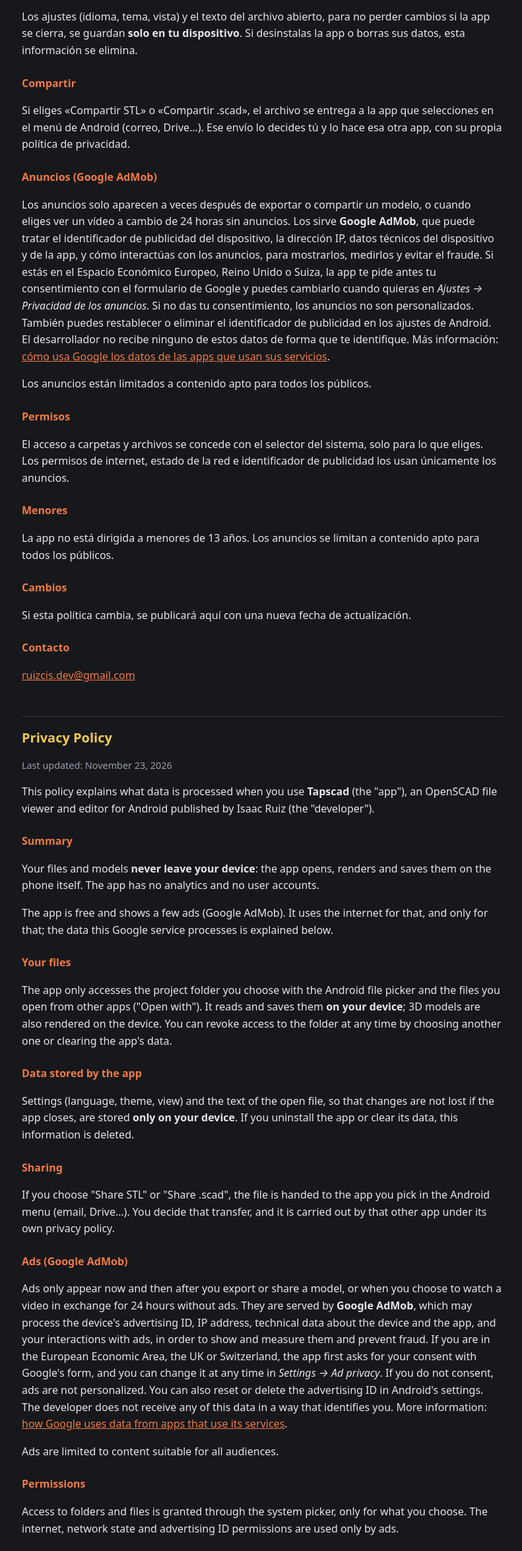
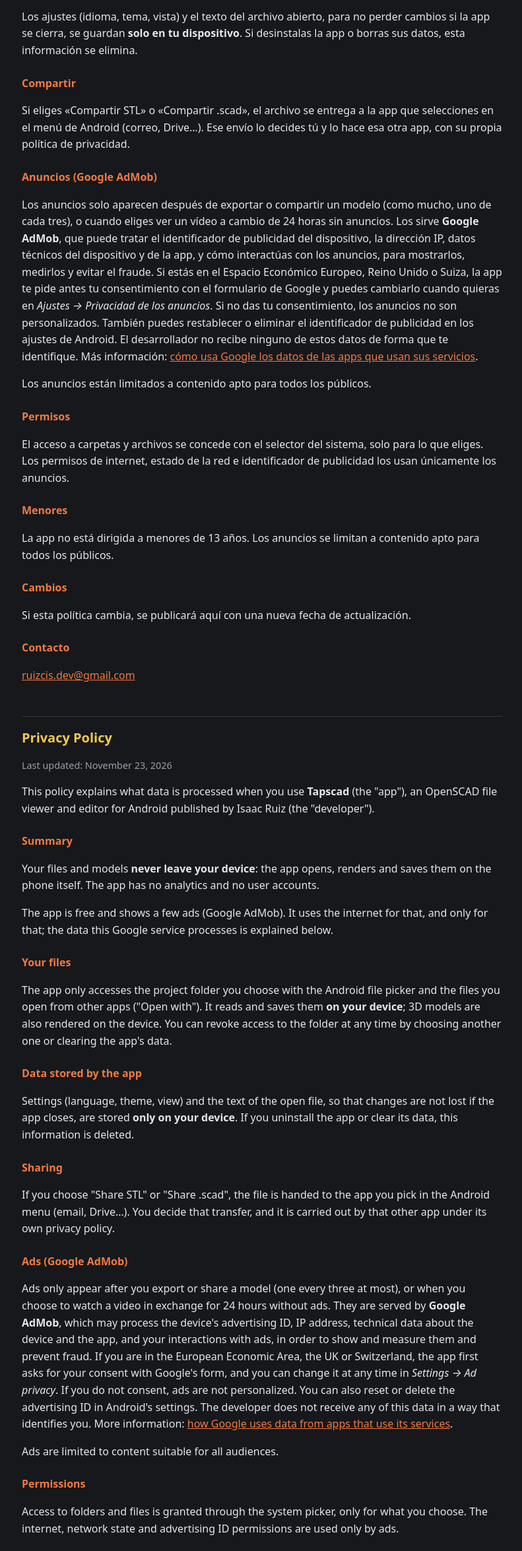
Before and after one commit to isaacdeveloper/isaacdeveloper.github.io, a plain HTML site: page tapscad/privacy.html in a window 1280 px wide. Shown: the part 736-3086 px from the top of the page at 66% size, without its empty margins (243-1034 px from the left). Drawn offline with Linux system fonts and the light colour scheme.

Commit message:
Tapscad: un anuncio como mucho cada tres exportaciones

```diff
--- a/tapscad/privacy.html
+++ b/tapscad/privacy.html
@@ -48,7 +48,7 @@
     <p>Si eliges «Compartir STL» o «Compartir .scad», el archivo se entrega a la app que selecciones en el menú de Android (correo, Drive…). Ese envío lo decides tú y lo hace esa otra app, con su propia política de privacidad.</p>
 
     <h3>Anuncios (Google AdMob)</h3>
-    <p>Los anuncios solo aparecen a veces después de exportar o compartir un modelo, o cuando eliges ver un vídeo a cambio de 24 horas sin anuncios. Los sirve <strong>Google AdMob</strong>, que puede tratar el identificador de publicidad del dispositivo, la dirección IP, datos técnicos del dispositivo y de la app, y cómo interactúas con los anuncios, para mostrarlos, medirlos y evitar el fraude. Si estás en el Espacio Económico Europeo, Reino Unido o Suiza, la app te pide antes tu consentimiento con el formulario de Google y puedes cambiarlo cuando quieras en <em>Ajustes → Privacidad de los anuncios</em>. Si no das tu consentimiento, los anuncios no son personalizados. También puedes restablecer o eliminar el identificador de publicidad en los ajustes de Android. El desarrollador no recibe ninguno de estos datos de forma que te identifique. Más información: <a href="https://policies.google.com/technologies/partner-sites">cómo usa Google los datos de las apps que usan sus servicios</a>.</p>
+    <p>Los anuncios solo aparecen después de exportar o compartir un modelo (como mucho, uno de cada tres), o cuando eliges ver un vídeo a cambio de 24 horas sin anuncios. Los sirve <strong>Google AdMob</strong>, que puede tratar el identificador de publicidad del dispositivo, la dirección IP, datos técnicos del dispositivo y de la app, y cómo interactúas con los anuncios, para mostrarlos, medirlos y evitar el fraude. Si estás en el Espacio Económico Europeo, Reino Unido o Suiza, la app te pide antes tu consentimiento con el formulario de Google y puedes cambiarlo cuando quieras en <em>Ajustes → Privacidad de los anuncios</em>. Si no das tu consentimiento, los anuncios no son personalizados. También puedes restablecer o eliminar el identificador de publicidad en los ajustes de Android. El desarrollador no recibe ninguno de estos datos de forma que te identifique. Más información: <a href="https://policies.google.com/technologies/partner-sites">cómo usa Google los datos de las apps que usan sus servicios</a>.</p>
     <p>Los anuncios están limitados a contenido apto para todos los públicos.</p>
 
 
@@ -84,7 +84,7 @@
     <p>If you choose "Share STL" or "Share .scad", the file is handed to the app you pick in the Android menu (email, Drive…). You decide that transfer, and it is carried out by that other app under its own privacy policy.</p>
 
     <h3>Ads (Google AdMob)</h3>
-    <p>Ads only appear now and then after you export or share a model, or when you choose to watch a video in exchange for 24 hours without ads. They are served by <strong>Google AdMob</strong>, which may process the device's advertising ID, IP address, technical data about the device and the app, and your interactions with ads, in order to show and measure them and prevent fraud. If you are in the European Economic Area, the UK or Switzerland, the app first asks for your consent with Google's form, and you can change it at any time in <em>Settings → Ad privacy</em>. If you do not consent, ads are not personalized. You can also reset or delete the advertising ID in Android's settings. The developer does not receive any of this data in a way that identifies you. More information: <a href="https://policies.google.com/technologies/partner-sites">how Google uses data from apps that use its services</a>.</p>
+    <p>Ads only appear after you export or share a model (one every three at most), or when you choose to watch a video in exchange for 24 hours without ads. They are served by <strong>Google AdMob</strong>, which may process the device's advertising ID, IP address, technical data about the device and the app, and your interactions with ads, in order to show and measure them and prevent fraud. If you are in the European Economic Area, the UK or Switzerland, the app first asks for your consent with Google's form, and you can change it at any time in <em>Settings → Ad privacy</em>. If you do not consent, ads are not personalized. You can also reset or delete the advertising ID in Android's settings. The developer does not receive any of this data in a way that identifies you. More information: <a href="https://policies.google.com/technologies/partner-sites">how Google uses data from apps that use its services</a>.</p>
     <p>Ads are limited to content suitable for all audiences.</p>
 
 
```
Also changed, not shown: tapscad/terms.html (+2 -2 lines).
